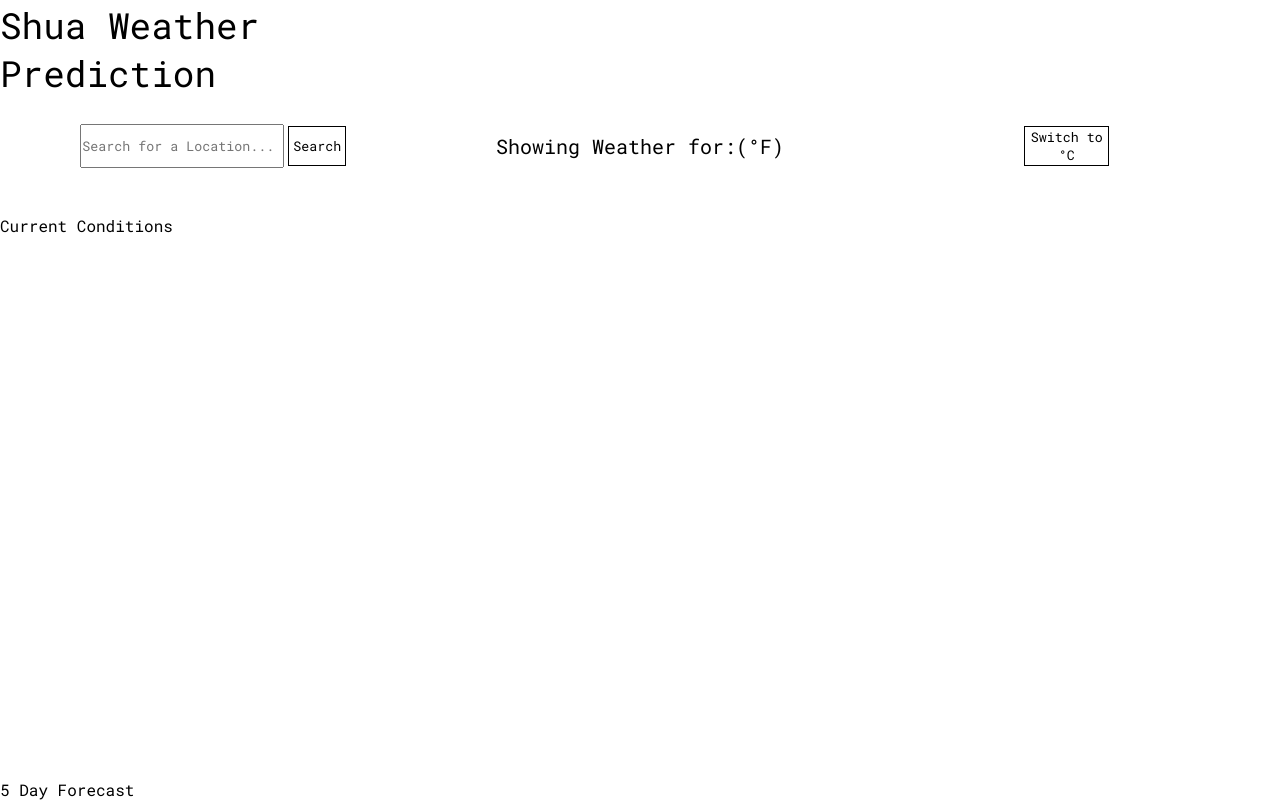
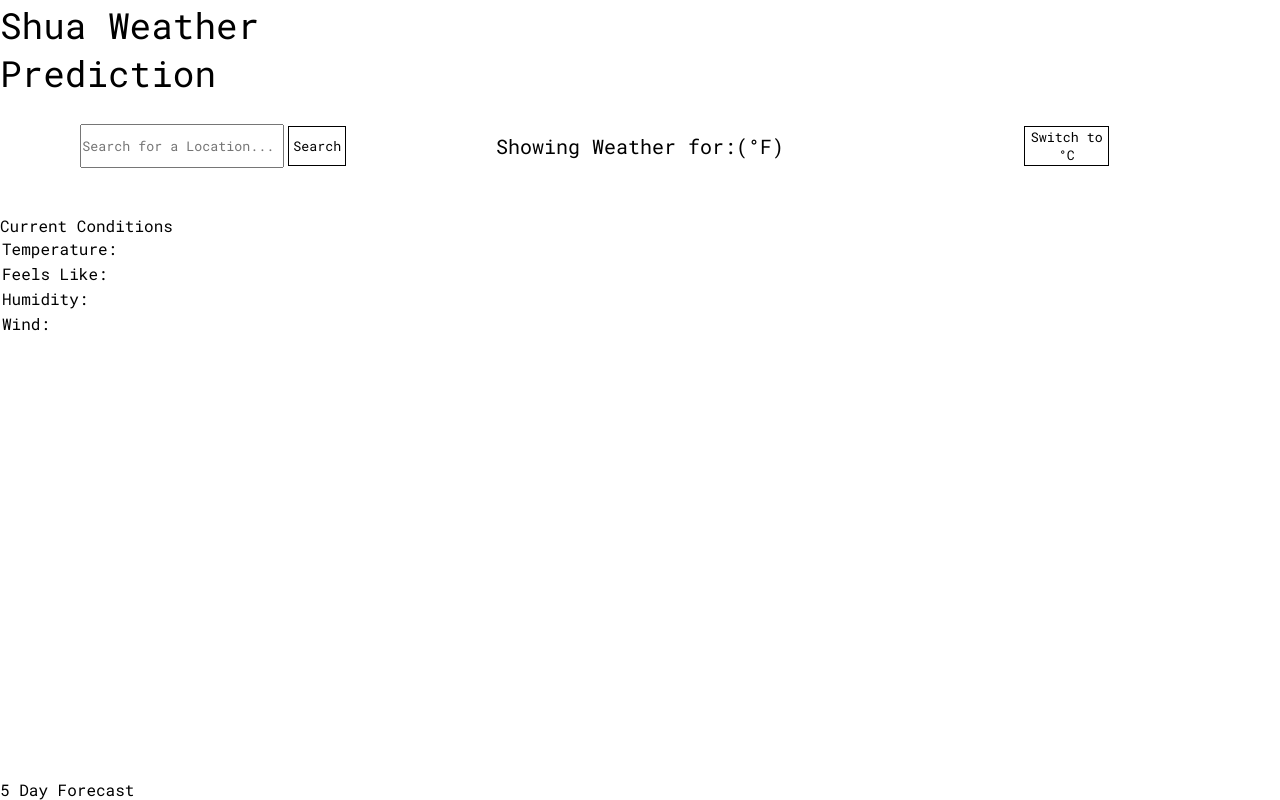
Before and after one commit to JMathiak/odin-weather, a website built with webpack: page dist/index.html in a window 1280 px wide. Built offline with nearby package versions, Linux system fonts and the light colour scheme; no server answers.

Commit message:
added classes to display current conditions

```diff
--- a/dist/index.html
+++ b/dist/index.html
@@ -38,7 +38,30 @@
         <div id="card-holder"></div>
         <div id="current-conditions">
             <div class="current-label">Current Conditions</div>
-
+             <div class="curr-temp">
+                 <table>
+                     <td class="temp-label">Temperature: </td>
+                     <td id="current-temp"></td>
+                    </table>
+                </div>
+                <div class="curr-feels-like">
+                    <table>
+                        <td class="feels-like-label">Feels Like: </td>
+                        <td id="current-feels"></td>
+                       </table>
+                   </div>
+                   <div class="curr-humidity">
+                    <table>
+                        <td class="temp-label">Humidity: </td>
+                        <td id="current-humidity"></td>
+                       </table>
+                   </div>
+                   <div class="curr-wind">
+                    <table>
+                        <td class="temp-label">Wind: </td>
+                        <td id="current-wind"></td>
+                       </table>
+                   </div>
         </div>
     </div>
 </div>
```
